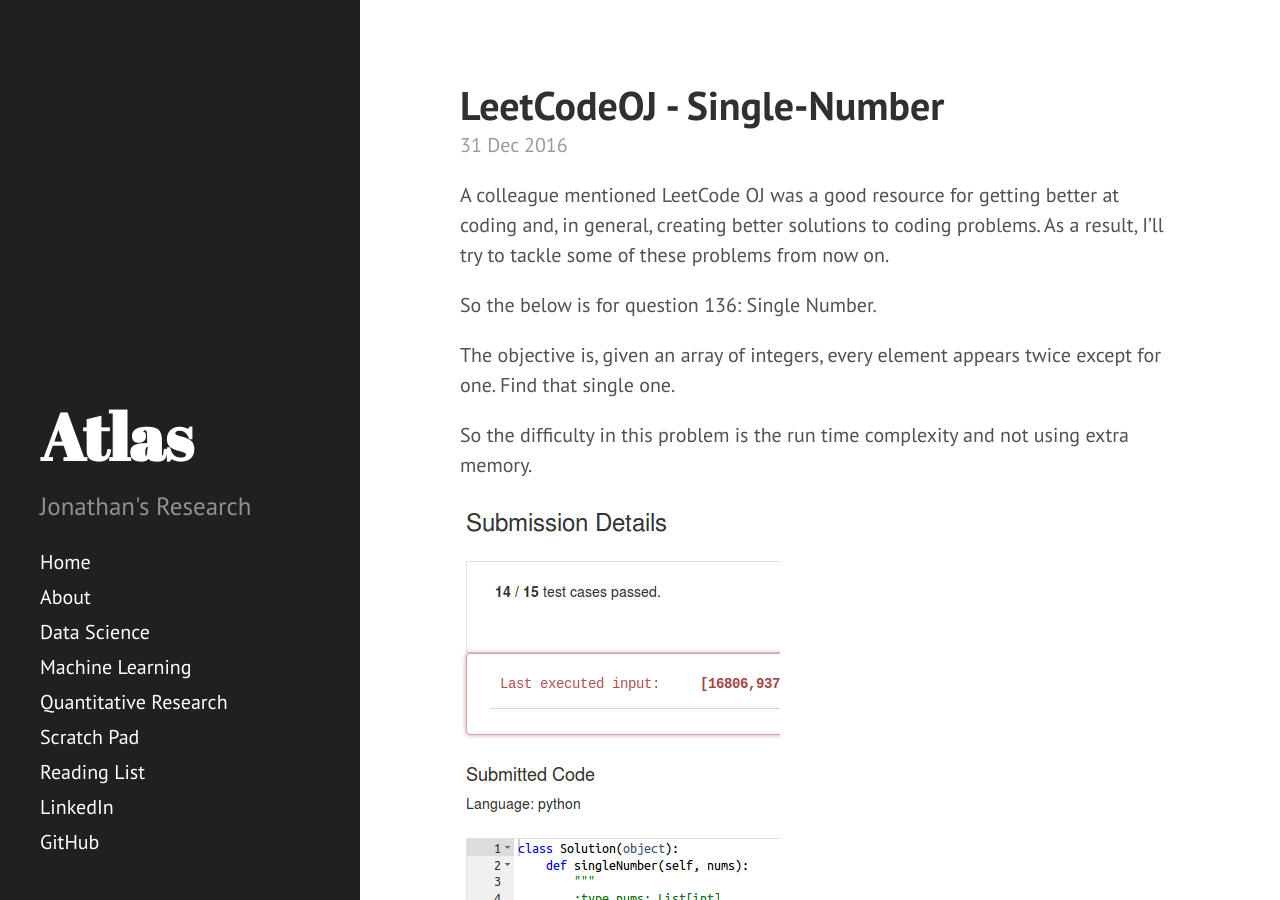
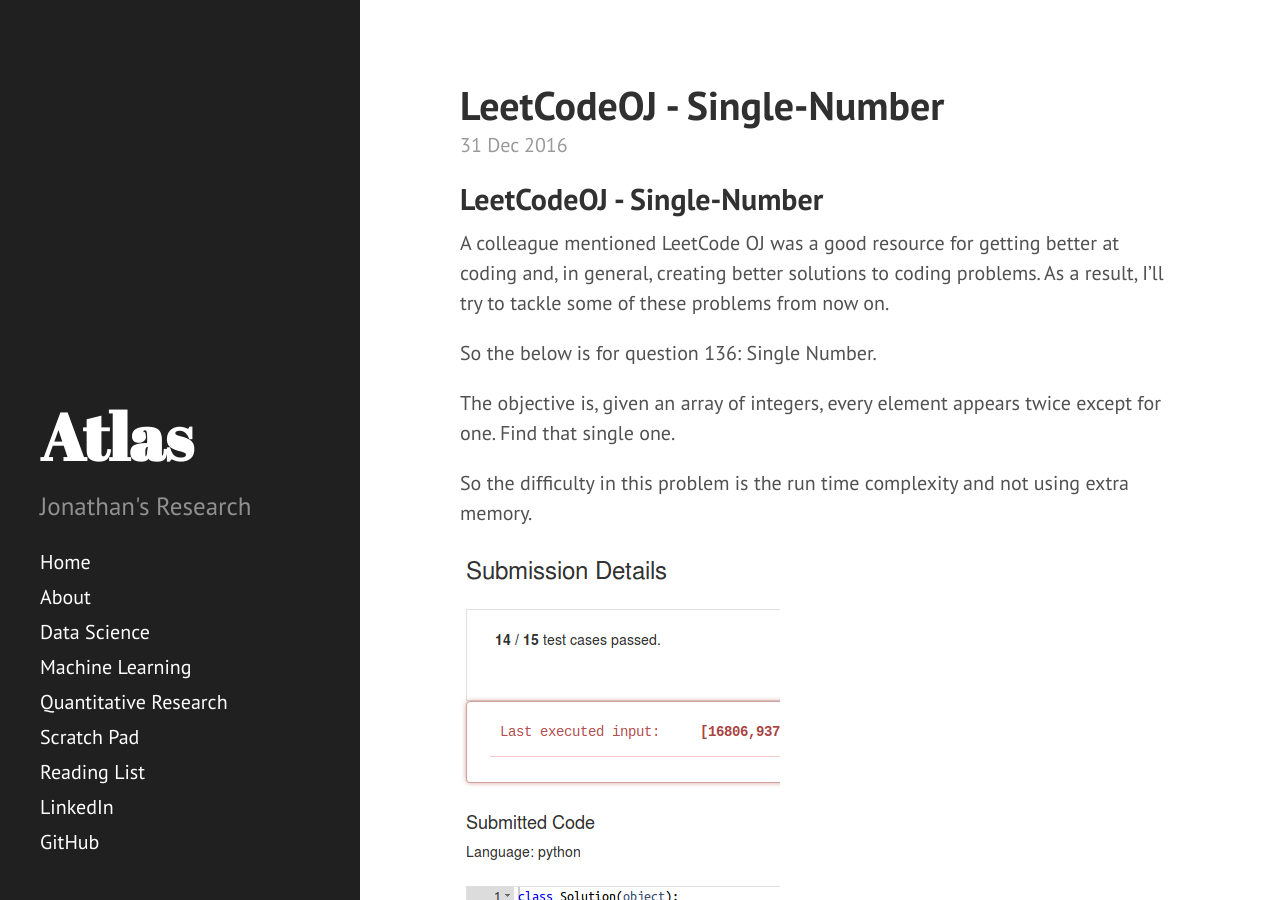
Before and after one commit to JonathanJohann/Research, a Jekyll site: the page built from _posts/Scratch_Pad/2016-12-31-Single-Number.md, in a window 1280 px wide and 900 px high. Built offline with Jekyll 4.4.1, drawn with Linux system fonts in a browser that asks for light colours; Markdown is read by kramdown in place of the engine named in the settings.

Commit message:
Update 2016-12-31-Single-Number.md

```diff
--- a/_posts/Scratch_Pad/2016-12-31-Single-Number.md
+++ b/_posts/Scratch_Pad/2016-12-31-Single-Number.md
@@ -5,6 +5,8 @@
 weight: 10
 hard_wrap: false
 ---
+
+## LeetCodeOJ - Single-Number
 
 A colleague mentioned LeetCode OJ was a good resource for getting better at coding and, in general, creating better solutions to coding problems. As a result, I'll try to tackle some of these problems from now on.
 
```
